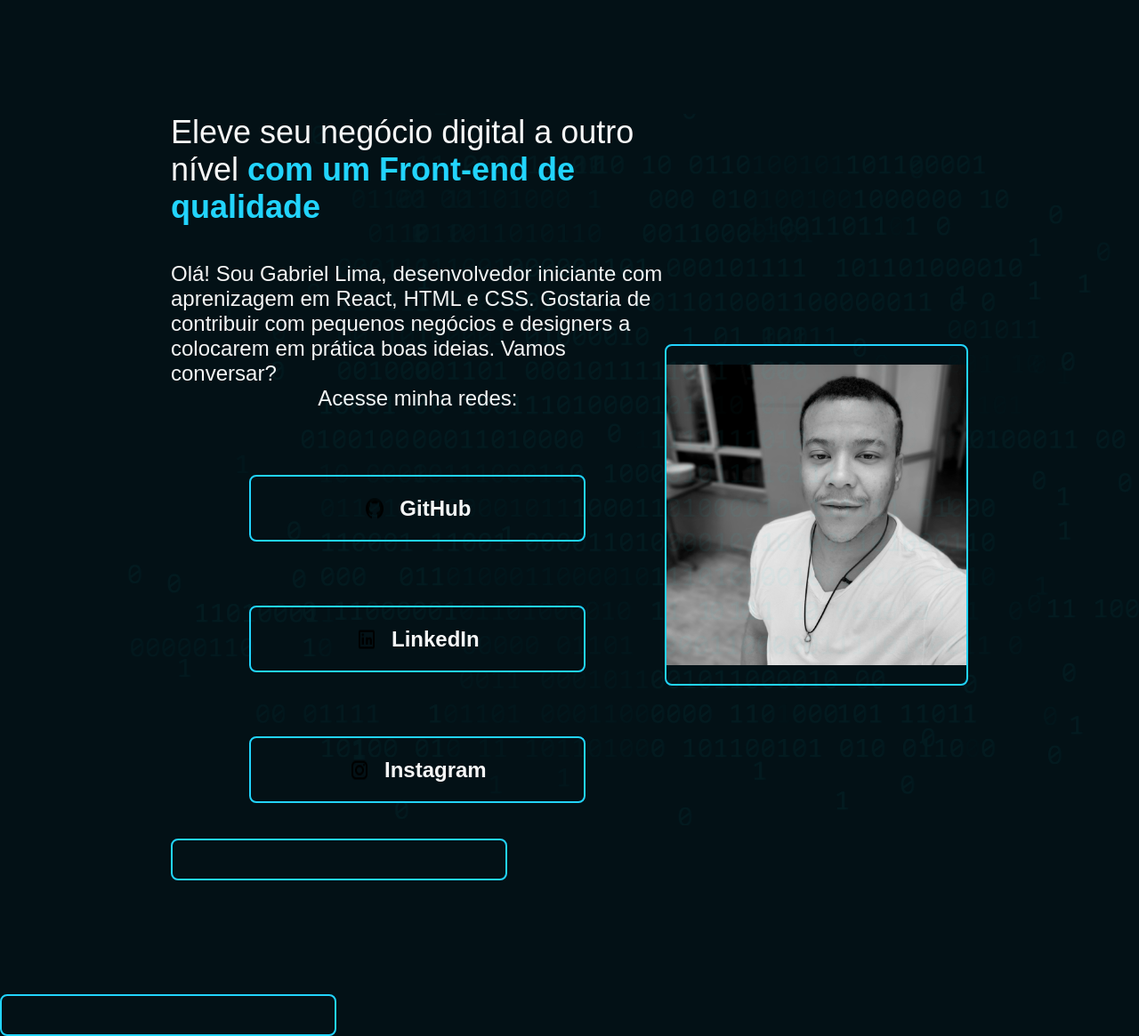
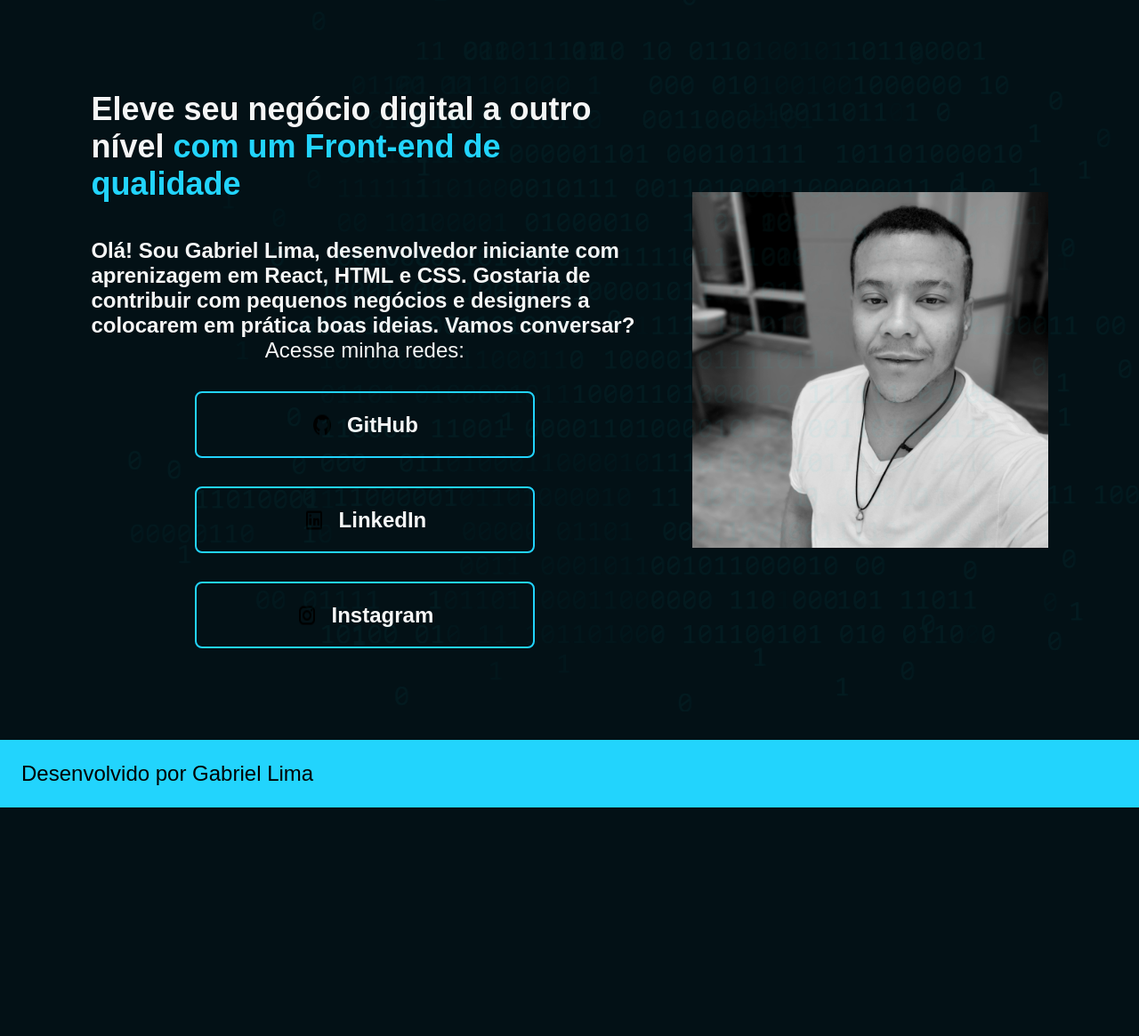
Before and after one commit to Gabslimah/Novo-projeto-portifolio, a plain HTML site: page index.html in a window 1280 px wide. Shown: the whole page at 89% size. After the commit the page ends 908 px from the top, so only its background shows below. Drawn offline with Linux system fonts and the light colour scheme; files whose address does not match are found by name; a web font is replaced by a local one.

Commit message:
ajustes de estilos

```diff
--- a/index.html
+++ b/index.html
@@ -28,17 +28,23 @@
             <a class="apresentacao__links__link" href="https://github.com/Gabslimah">
               <img src="./assets/github.png">
                   GitHub
+                  </a>
             <a class="apresentacao__links__link" href="https://www.linkedin.com/in/gaabslimah">
               <img src="./assets/linkedin.png">
                   LinkedIn
+                  </a>
             <a class="apresentacao__links__link" href="https://www.instagram.com/lima.gabriel38">
               <img src="./assets/instagram.png">
                   Instagram
+                  </a>
           </div>
     </section>
     <img src="./assets/eu.jpg" alt="Desenvolvedor" class="container__imagem-dev"/>
 
   </main>
+  <footer class="rodape">
+    <p></p>Desenvolvido por Gabriel Lima</p>
+  </footer>
 </body>
 
 </html>
--- a/style.css
+++ b/style.css
@@ -5,11 +5,10 @@
 * {
     margin: 0;
     padding: 0;
-    box-sizing: border-box;
+
 }
 
 body {
-    height: 100vh;
     box-sizing: border-box;
     background-color: #031116; /* raisin black */
     color: #F6F6F6; /* vivid sky blue */
@@ -33,7 +32,7 @@ body::before {
 }
 
     .apresentacao {
-    margin: 10% 15%;
+    padding: 8%;
     display: flex;
     align-items: center;
     justify-content: space-between;
@@ -49,15 +48,13 @@ body::before {
     .apresentacao__conteudo__titulo {
     font-size: 36px;
     font-family: "Play", sans-serif;
-        font-weight: 400;
-        font-style: normal;
+
 }
 
     .apresentacao__conteudo__texto {
     font-size: 24px;
     font-family: "big-shoulders-inline", sans-serif;
-        font-weight: 400;
-        font-style: normal;
+
 }
 
     .container__imagem-dev {
@@ -79,8 +76,8 @@ body::before {
     font-size: 24px;
     font-family: "Play", sans-serif;
     font-weight: 400;
-        font-style: normal;
     }
+
 
     .apresentacao__links__link {
         /* background-color: #22D4FD; */
@@ -90,7 +87,6 @@ body::before {
     border: 2px solid #22D4FD;
     width: 378px;
     text-align: center;
-        margin-top: 40px;
     border-radius: 8px;
     font-size: 24px;
     font-weight: 600;
@@ -102,5 +98,15 @@ body::before {
 
     .apresentacao__links__link:hover {
     background-color: #22D4FD;
-    color: #031116;
+
 }
+
+    .rodape {
+       color: #000000;
+       padding: 24px;
+       display: flex;
+       background-color: #22D4FD;
+       font-family: "big-shoulders-inline", sans-serif;
+       font-size: 24px;
+       font-weight: 400;
+}
```
Lines whose indentation alone changed are shown as unchanged.
